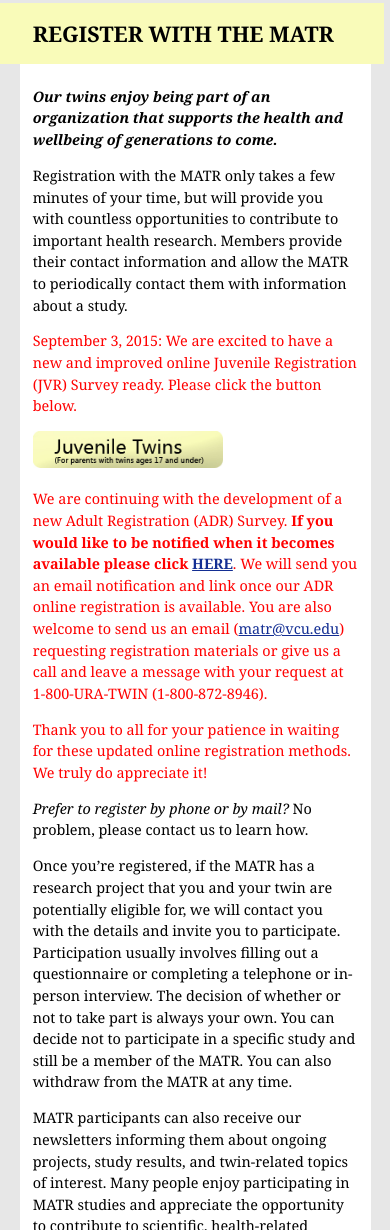
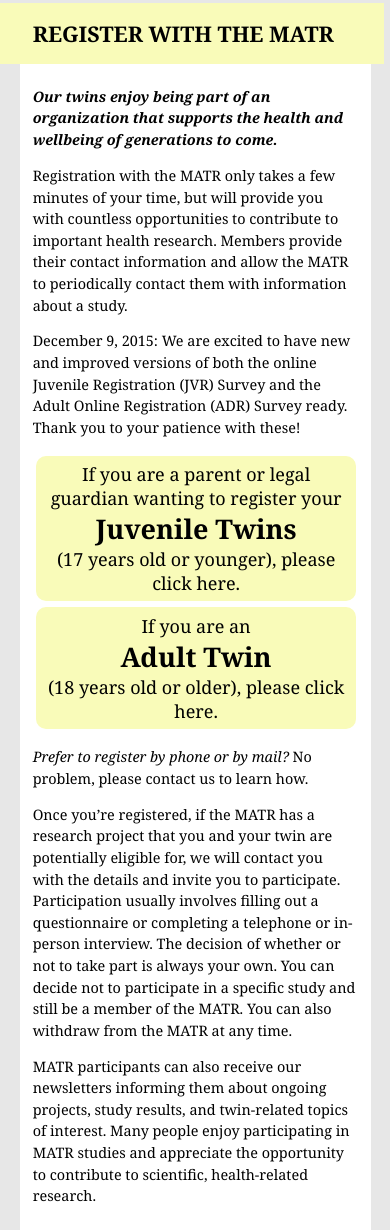
Before and after one commit to szeigler/MATR, a plain HTML site: page info-twins/register.html in a window 390 px wide. Shown: the part 770-2000 px from the top of the page. Drawn offline with Linux system fonts and the light colour scheme.

Commit message:
Register Updates

```diff
--- a/info-twins/register.html
+++ b/info-twins/register.html
@@ -40,6 +40,78 @@
 <![endif]-->
 
 <!-- InstanceBeginEditable name="head" -->
+
+<style>
+
+	.register_btns {
+		width:45%;
+		display:inline-block;
+		text-align:center;
+		margin:2%;
+		vertical-align:text-top;
+	}
+
+	.register_btns a {
+		width:100%;
+		display:inline-block;
+		background-color:#f9fbb9;
+		padding:2%;
+		margin:1%;
+		border-radius: 10px;
+		font-size:1.25em;
+		text-decoration:none;
+		color:#000;
+	}
+
+	.register_btns .btn_bold {
+		font-size:1.5em;
+		font-weight:bold;
+	}
+
+	.register_btns a:hover {
+		background-color:#f8b800;
+		text-decoration:none;
+	}
+
+	#adult_btn {
+		padding-top:1em;
+		padding-bottom:1em;
+	}
+
+	@media screen and (max-width:1235px) {
+		#adult_btn {
+			padding-top:1.5em;
+			padding-bottom:1.5em;
+		}
+	}
+
+	@media screen and (max-width:1157px) {
+		#adult_btn {
+			padding-top:.95em;
+			padding-bottom:.95em;
+		}
+	}
+
+	@media screen and (max-width:970px) {
+		.register_btns {
+			width:95%;
+			display:inline-block;
+			text-align:center;
+			margin:0;
+			vertical-align:text-top;
+		}
+
+		.register_btns a {
+			margin:1%;
+		}
+
+		#adult_btn {
+			padding-top:2%;
+			padding-bottom:2%;
+		}
+	}
+
+</style>
 
 <!-- InstanceEndEditable -->
 
@@ -156,14 +228,13 @@
 
 	<p>Registration with the MATR only takes a few minutes of your time, but will provide you with countless opportunities to contribute to  important health research. Members provide their contact information and allow the MATR to periodically contact them with information about a study.</p>
 
-    <p class="note_to_client">September 3, 2015: We are excited to have a new and improved online Juvenile Registration (JVR) Survey ready.  Please click the button below.</p>
+    <p>December 9, 2015: We are excited to have new and improved versions of both the online Juvenile Registration (JVR) Survey and the Adult Online Registration (ADR) Survey ready.  Thank you to your patience with these!</p>
 
-    <p><a href="https://redcap.vcu.edu/surveys/?s=9CTHMMAMPN" target="_blank"><img src="../images/register-juve.jpg" alt="registration button for juvenile twins (for parents with twins ages 17 and under)" width="190" /></a></p>
+    <div class="register_btns"><a href="https://redcap.vcu.edu/surveys/?s=9CTHMMAMPN" target="_blank">If you are a parent or legal guardian wanting to register your<br><span class="btn_bold">Juvenile Twins</span><br>(17 years old or younger), please click here.</a></div>
 
-    <p class="note_to_client">We are continuing with the development of a new Adult Registration (ADR) Survey. <span style="font-weight:bold; color:#ff0000;">If you would like to be notified when it becomes available please click <a href="https://redcap.vcu.edu/rc/surveys/?s=8AF9NT4Y8R" target="_blank">HERE</a></span>. We will send you an email notification and link once our ADR online registration is available. You are also welcome to send us an email (<a href="matilto:matr@vcu.edu">matr@vcu.edu</a>) requesting registration materials or give us a call and leave a message with your request at 1-800-URA-TWIN (1-800-872-8946).</p>
+    <div class="register_btns"><a href="https://redcap.vcu.edu/surveys/?s=XAETWFEY4L" target="_blank" id="adult_btn">If you are an <br><span class="btn_bold">Adult Twin</span><br>(18 years old or older), please click here.</a></div>
 
-    <p class="note_to_client">Thank you to all for your patience in waiting for these updated online registration methods. We truly do appreciate it!</p>
-
+    <!--<p><a href="https://redcap.vcu.edu/surveys/?s=9CTHMMAMPN" target="_blank"><img src="../images/register-juve.jpg" alt="registration button for juvenile twins (for parents with twins ages 17 and under)" width="190" /></a></p>-->
 
 	<!--<p><em>Please click on the correct button below to complete our online registration:</em></p>
 
@@ -173,7 +244,7 @@
 
     <p><strong>***If you have issues accessing the online registration survey, please contact the MATR immediately at <a href="mailto:matr@vcu.edu">matr@vcu.edu</a>.</strong>-->
 
-    <p><em>Prefer to register by phone or by mail?</em> No problem, please contact us to learn how.</p>
+    <p style="margin-top:1em;"><em>Prefer to register by phone or by mail?</em> No problem, please contact us to learn how.</p>
 
     <!--<p><em>Prefer to register by phone or by mail?</em> No problem, please click the correct option below to submit a request to register by phone or mail:</p>
 
@@ -218,7 +289,7 @@
     		<li><a href="http://www.vcu.edu" target="_blank">Virginia Commonwealth University</a> | <a href="http://www.matr.vcu.edu/" target="_blank">The Mid-Atlantic Twin Registry</a></li>
             <li>PO Box 980617 Richmond, VA 23298</li>
             <li>1-800-URA-TWIN | 1-800-872-8946</li>
-            <li><a href="mailto:erahelp@vcu.edu?subject=MATR%20Website%20Comments">Contact Webmaster</a> | Date Last Modified: <!-- #BeginDate format:Am1 -->September 3, 2015<!-- #EndDate --> | <a href="http://ts.vcu.edu/cgi-bin/posh.pl">View text version</a></li>
+            <li><a href="mailto:erahelp@vcu.edu?subject=MATR%20Website%20Comments">Contact Webmaster</a> | Date Last Modified: <!-- #BeginDate format:Am1 -->December 9, 2015<!-- #EndDate --> | <a href="http://ts.vcu.edu/cgi-bin/posh.pl">View text version</a></li>
      	</ul>
 </div><!--end #signature-->
 
```
Also changed, not shown: images/register-adults.jpg (deleted), images/register-juve.jpg (deleted), 1 other file.
